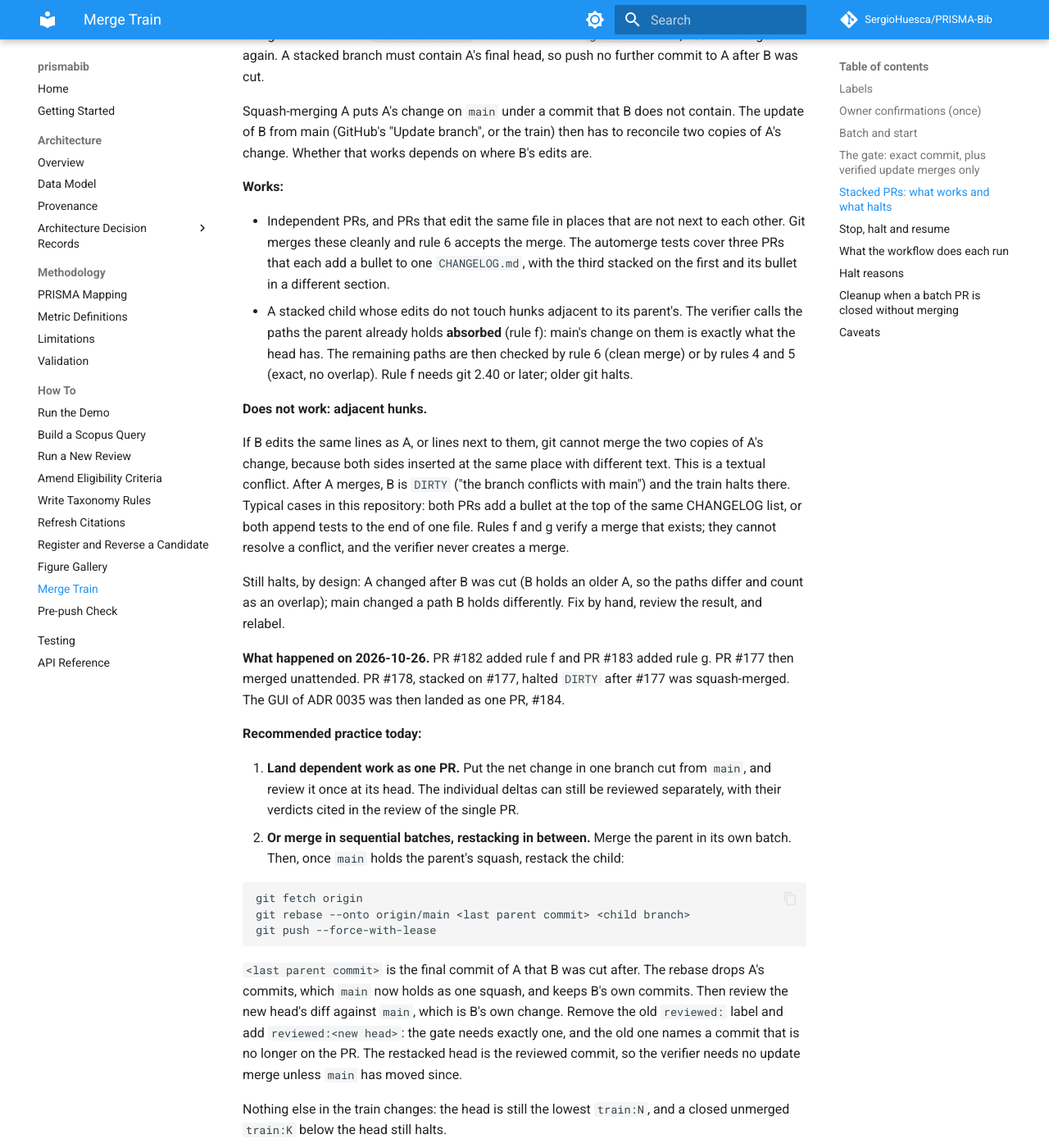
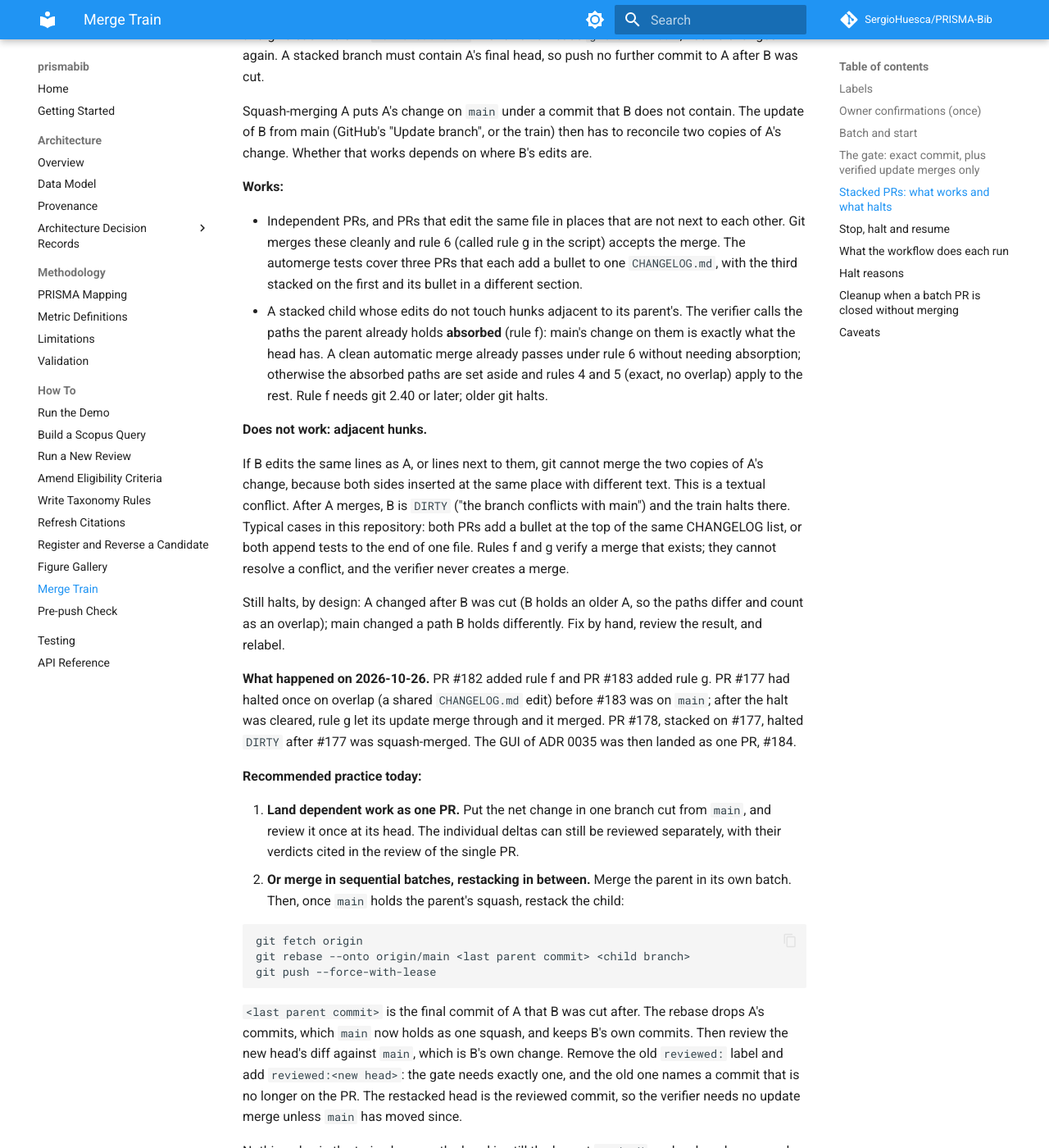
Before and after one commit to SergioHuesca/PRISMA-Bib, an MkDocs documentation site: the page built from docs/how-to/merge-train.md, in a window 1280 px wide and 1400 px high, scrolled down 2544 px. Shown: the whole window at 82% size. Built offline with MkDocs 1.6.1 and Material for MkDocs 9.7.7, drawn with Linux system fonts in a browser that asks for light colours; comment, search, counter and statistics services are not loaded.

Commit message:
docs(train): fix three wording points found in review (rule 6 naming, #177 halted once, absorption wording)
Co-Authored-By: Claude Sonnet 5.5 <noreply@anthropic.com>
Claude-Session: https://claude.ai/code/session_01QjNadz7h2UAZ2C2xhuaY8z

```diff
--- a/docs/how-to/merge-train.md
+++ b/docs/how-to/merge-train.md
@@ -92,13 +92,14 @@ change. Whether that works depends on where B's edits are.
 **Works:**
 
 - Independent PRs, and PRs that edit the same file in places that are not next to each other.
-  Git merges these cleanly and rule 6 accepts the merge. The automerge tests cover three PRs
+  Git merges these cleanly and rule 6 (called rule g in the script) accepts the merge. The automerge tests cover three PRs
   that each add a bullet to one `CHANGELOG.md`, with the third stacked on the first and its
   bullet in a different section.
 - A stacked child whose edits do not touch hunks adjacent to its parent's. The verifier calls
   the paths the parent already holds **absorbed** (rule f): main's change on them is exactly
-  what the head has. The remaining paths are then checked by rule 6 (clean merge) or by rules
-  4 and 5 (exact, no overlap). Rule f needs git 2.40 or later; older git halts.
+  what the head has. A clean automatic merge already passes under rule 6 without needing
+  absorption; otherwise the absorbed paths are set aside and rules 4 and 5 (exact, no overlap)
+  apply to the rest. Rule f needs git 2.40 or later; older git halts.
 
 **Does not work: adjacent hunks.**
 
@@ -113,8 +114,9 @@ Still halts, by design: A changed after B was cut (B holds an older A, so the pa
 count as an overlap); main changed a path B holds differently. Fix by hand, review the result,
 and relabel.
 
-**What happened on 2026-10-26.** PR #182 added rule f and PR #183 added rule g. PR #177 then
-merged unattended. PR #178, stacked on #177, halted `DIRTY` after #177 was squash-merged. The
+**What happened on 2026-10-26.** PR #182 added rule f and PR #183 added rule g. PR #177 had
+halted once on overlap (a shared `CHANGELOG.md` edit) before #183 was on `main`; after the halt was
+cleared, rule g let its update merge through and it merged. PR #178, stacked on #177, halted `DIRTY` after #177 was squash-merged. The
 GUI of ADR 0035 was then landed as one PR, #184.
 
 **Recommended practice today:**
```
